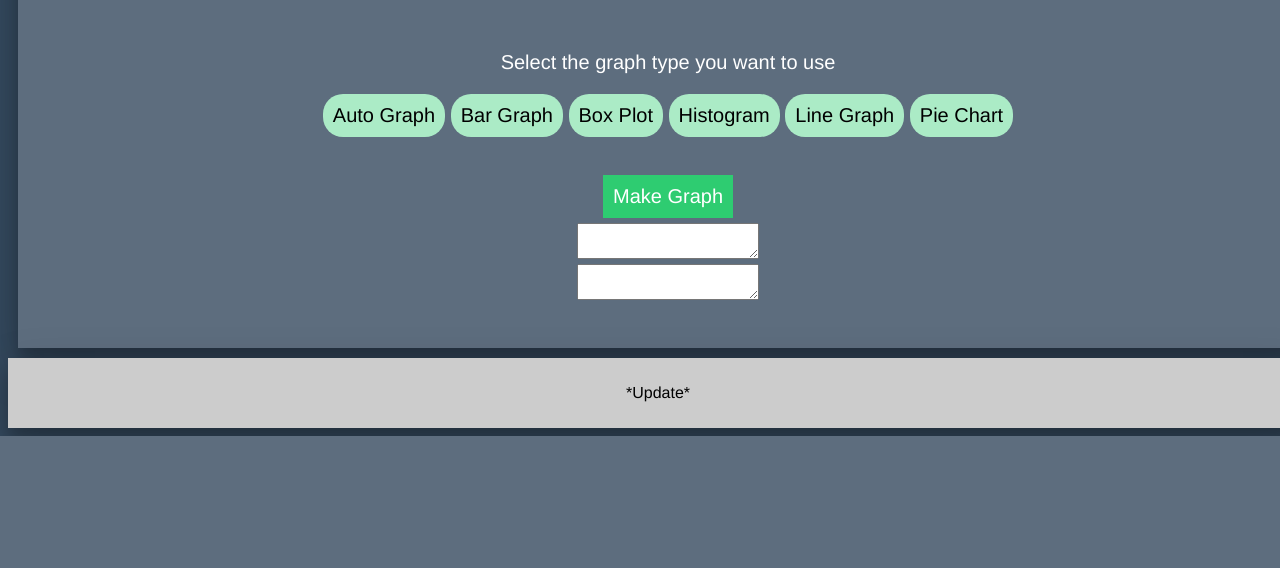
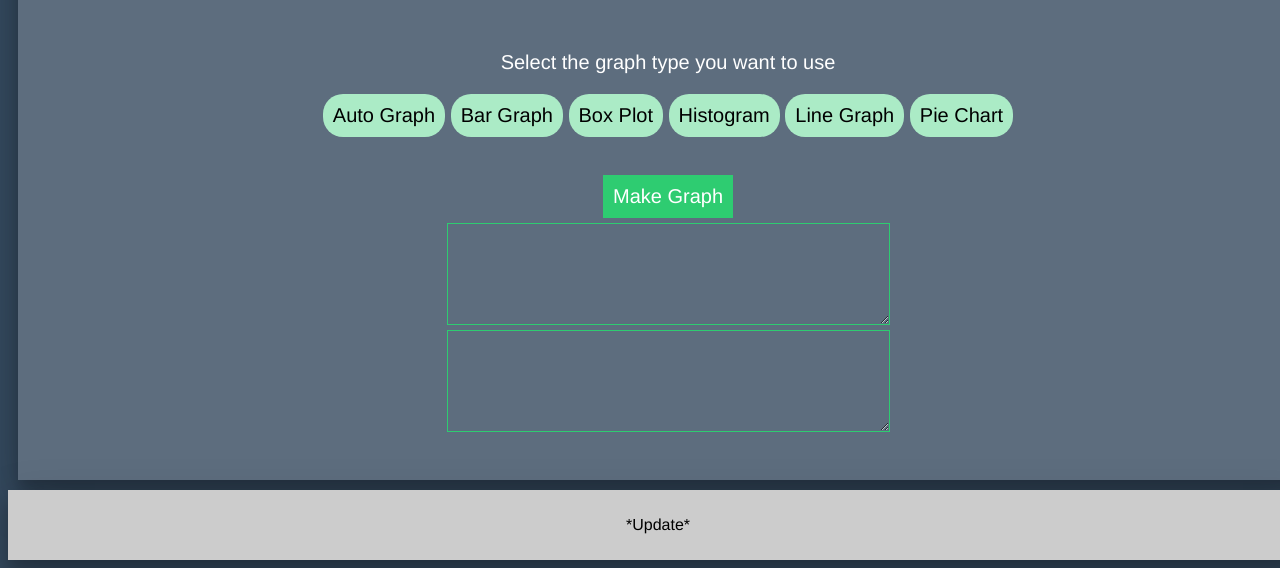
Before and after one commit to JKot2020/StatMeal, a Flask app: template templates/graphMaker.html in a window 1280 px wide. Shown: the part 809-1377 px from the top of the page. Before the commit the page ends 1245 px from the top, so only its background shows below. Run offline with Flask 3, Linux system fonts and the light colour scheme; the template is opened without the code that fills it, so the values that code supplies are empty.

Commit message:
Modify text area css of graph info

```diff
--- a/static/statmeal.css
+++ b/static/statmeal.css
@@ -162,12 +162,23 @@ form {
 }
 input {
     background-color: #5D6D7E;
-    border: none; color: white;
+    border: none;
+    color: white;
     padding: 15px 32px;
     text-align: center;
     text-decoration: none;
     display: inline-block;
     font-size: 16px;
+}
+textarea {
+    background-color: #5D6D7E;
+    border-color: #2ECC71;
+    color: white;
+    padding: 15px 32px;
+    text-align: center;
+    text-decoration: none;
+    display: inline-block;
+    font-size: 30px;
 }
 .graph_image {
     display: none;
--- a/templates/graphMaker.html
+++ b/templates/graphMaker.html
@@ -39,8 +39,8 @@
                   <button class="sm_name_button" value="Pie Chart" onclick="selectGraph(this.value)">Pie Chart</button>
                <br><br><form action = "/graph-output" method = "post" enctype="multipart/form-data">
                      <input class="sm_nav_button" type="submit" value="Make Graph"><br>
+                     <textarea id="selected_graph" name="graph"></textarea><br>
                      <textarea id="selected_name" name='columns'></textarea><br>
-                     <textarea id="selected_graph" name="graph"></textarea><br>
                   </form>
                   <img class="graph_image" id="test_graph" src="/static/hist.png" alt="Histogram" /><br>
                   <a href="/static/hist.png" download="Histogram">
```
